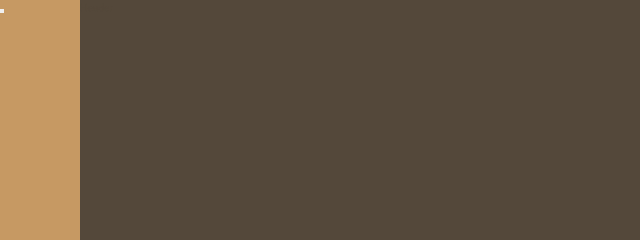
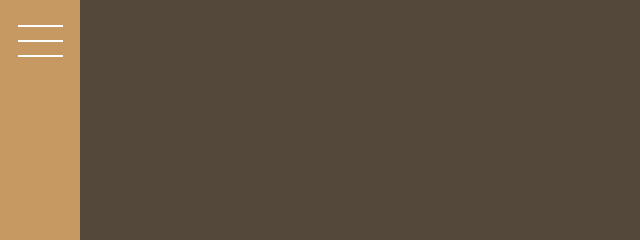
Before and after one commit to hanatokobato/nexter, a website: page index.html in a window 1280 px wide. Shown: the top 240 px of the page, 0-640 px from the left. Drawn offline with nearby package versions, Linux system fonts and the light colour scheme.

Commit message:
Building sidebar

```diff
--- a/sass/_sidebar.scss
+++ b/sass/_sidebar.scss
@@ -2,4 +2,33 @@
   background-color: $color-primary;
   grid-column: sidebar-start / sidebar-end;
   grid-row: 1 / -1;
+  display: flex;
+  justify-content: center;
 }
+
+.nav-btn {
+  border: none;
+  border-radius: 0;
+
+  background-color: white;
+  height: 2px;
+  width: 4.5rem;
+  margin-top: 4rem;
+
+  &::before,
+  &::after {
+    content: '';
+    height: 2px;
+    width: 4.5rem;
+    background-color: white;
+    display: block;
+  }
+
+  &::before {
+    transform: translateY(-1.5rem);
+  }
+
+  &::after {
+    transform: translateY(1.3rem);
+  }
+}
```
Also changed, not shown: css/style.css.
